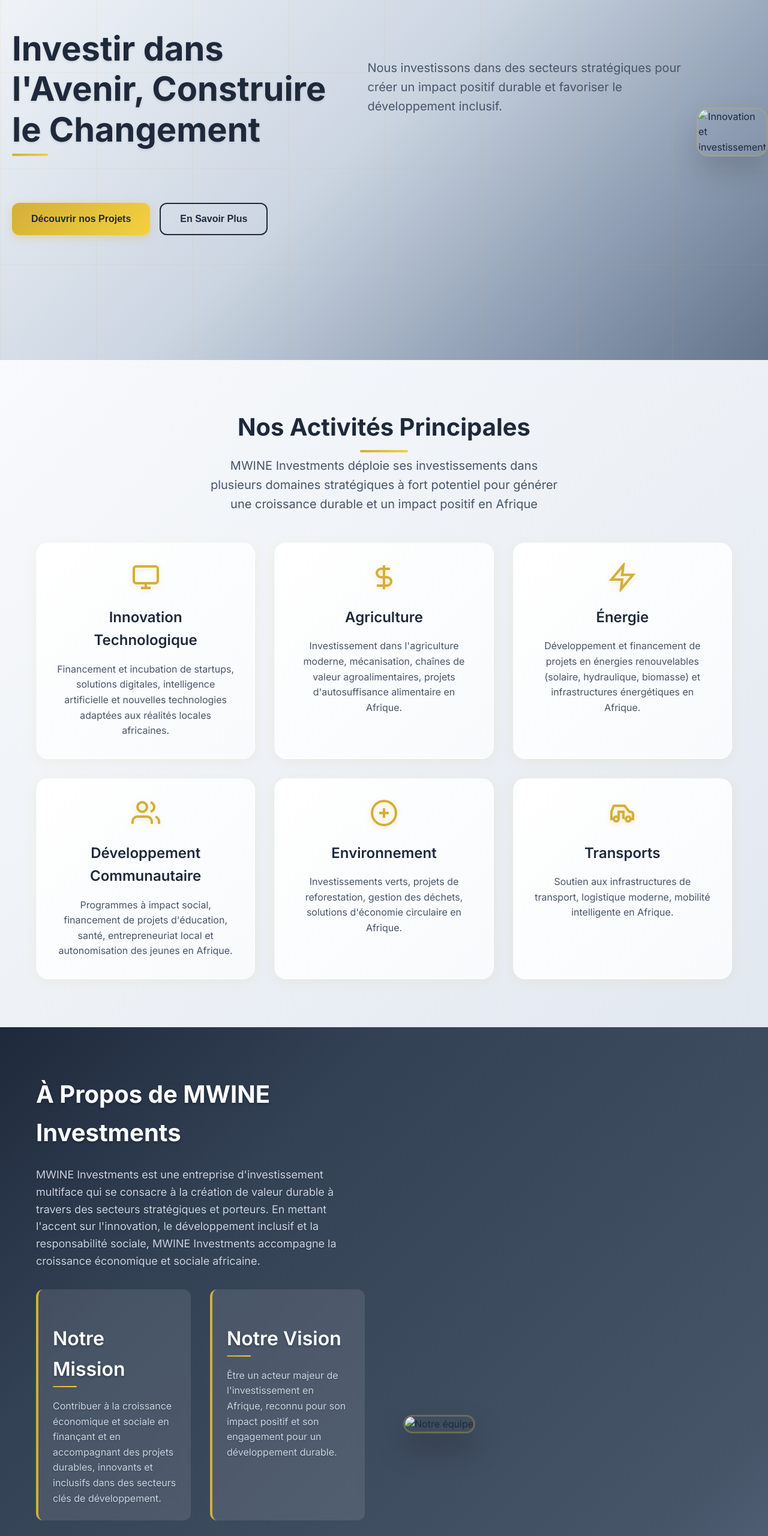
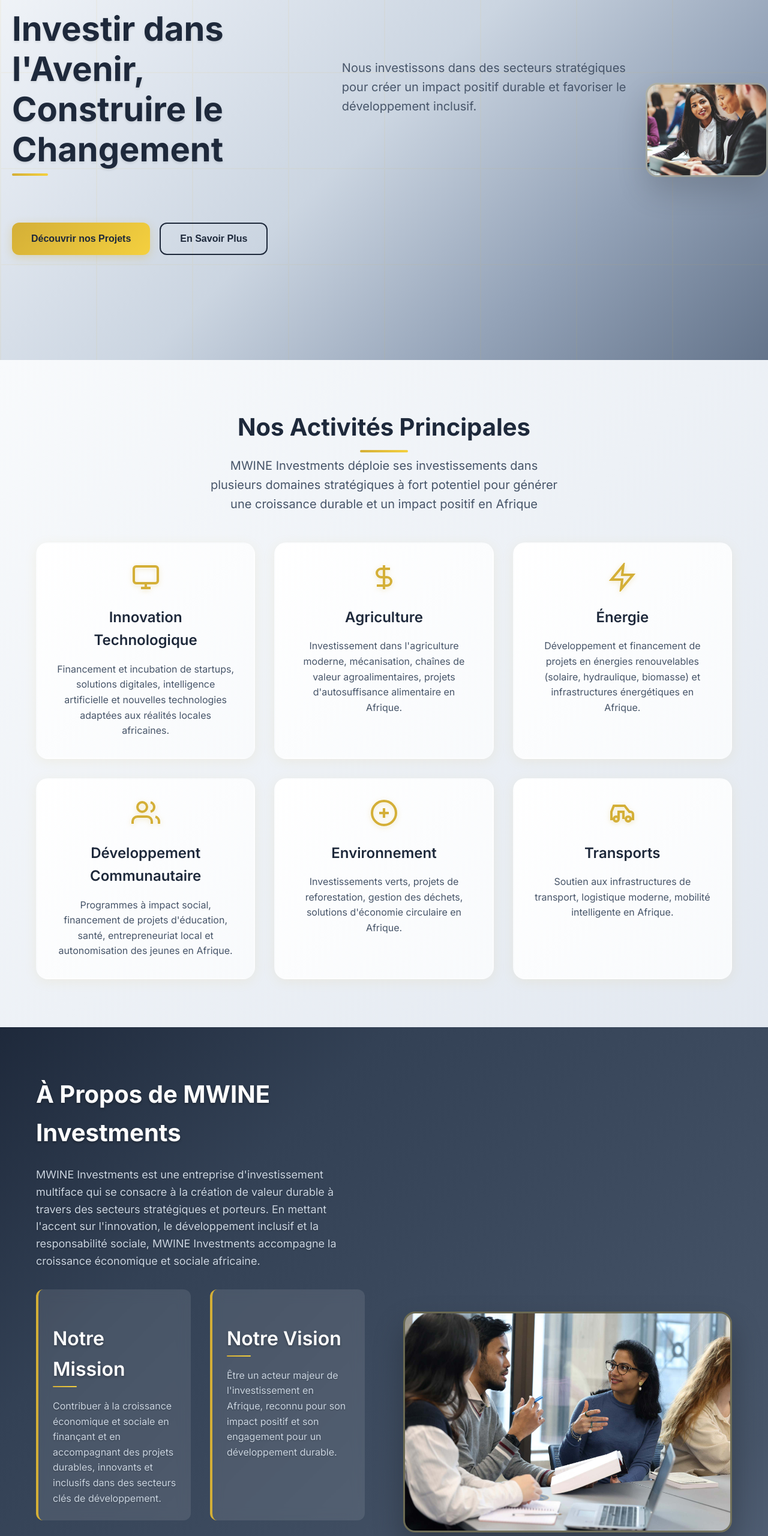
Before and after one commit to Xenoblade-lab/Mwine-ivestissement, a plain HTML site: page index.html in a window 1280 px wide. Shown: the part 200-2760 px from the top of the page at 60% size. Drawn offline with Linux system fonts and the light colour scheme.

Commit message:
Image rajouté nouvel essai

```diff
--- a/index.html
+++ b/index.html
@@ -43,7 +43,7 @@
             </div>
         </div>
         <div class="hero-image">
-            <img src="/placeholder.svg?height=500&width=600" alt="Innovation et investissement">
+            <img src="./investisement_et_innovatiion.jpg" alt="Innovation et investissement">
         </div>
     </section>
 
@@ -167,7 +167,7 @@
                     </div>
                 </div>
                 <div class="about-image">
-                    <img src="/placeholder.svg?height=400&width=500" alt="Notre équipe">
+                    <img src="./notre_equipe.jpg" alt="Notre équipe">
                 </div>
             </div>
         </div>
```
Also changed, not shown: package.json (deleted, +0 -74 lines), 1 other file.
